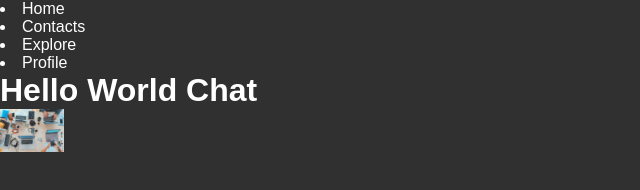
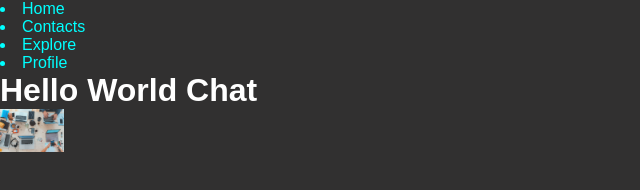
Before and after one commit to TheShadowandwolves/hello-world-chat, a plain HTML site: page index.html in a window 1280 px wide. Shown: the whole page, without its empty margins (0-640 px from the left). Drawn offline with Linux system fonts and the light colour scheme.

Commit message:
color cheme

```diff
--- a/index.css
+++ b/index.css
@@ -3,19 +3,21 @@
     padding: 0;
     font-family: "Ubuntu", sans-serif;
     background: rgb(49, 48, 48);
-    color: white;
+
 }
 .body{
     background-size: cover;
     display: flex;
     align-items: "center";
     justify-content: center;
-
-}
-span div{
-   background: red;
 }
 .logo{
     height: 5%;
     width: 5%;
 }
+li {
+    color: aqua;
+}
+h1{
+    color: white;
+}
```
Also changed, not shown: index.html (+5 -5 lines).
